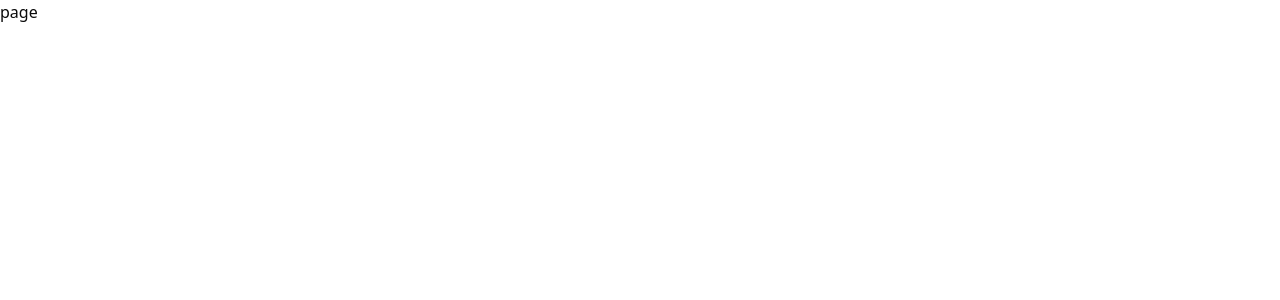
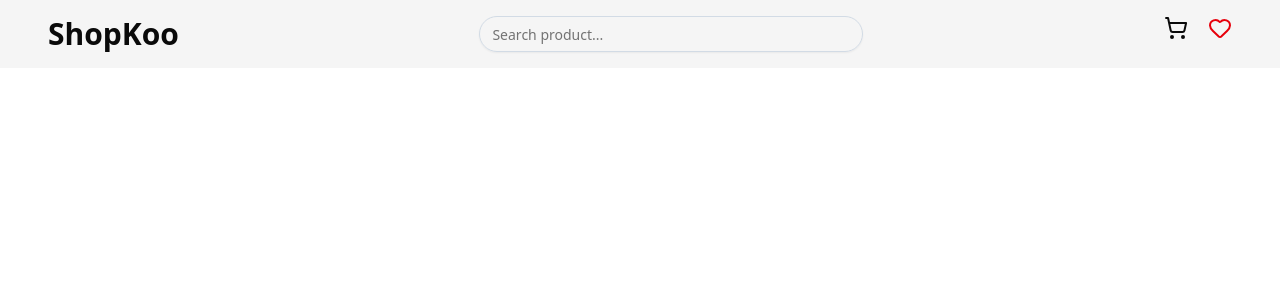
Before and after one commit to aposte7/shop, a Next.js app: page / in a window 1280 px wide. Shown: the top 300 px of the page. Built offline with nearby package versions, Linux system fonts and the light colour scheme.

Commit message:
implement layout component with search input, and navigation links

```diff
--- a/src/app/(site)/layout.tsx
+++ b/src/app/(site)/layout.tsx
@@ -1,6 +1,31 @@
+import { Input } from '@/components/ui/input';
+import { Heart, ShoppingCart } from 'lucide-react';
+import Link from 'next/link';
 import { ReactNode } from 'react';
 function layout({ children }: { children: ReactNode }) {
-	return <div>{children}</div>;
+	return (
+		<header className="flex px-12 py-4 bg-secondary justify-between">
+			<div className="text-3xl font-bold">
+				<Link href="/">ShopKoo</Link>
+			</div>
+			<Input
+				placeholder="Search product..."
+				className="max-w-96 rounded-full border-slate-300/80"
+				type="text"
+			/>
+			<div className="flex gap-5">
+				<Link href="chart">
+					<ShoppingCart />
+				</Link>
+				<Link href="favorites">
+					<Heart
+						className="text-red-600"
+						// fill="currentColor"
+					/>
+				</Link>
+			</div>
+		</header>
+	);
 }
 
 export default layout;
--- /dev/null
+++ b/src/components/ui/input.tsx
@@ -0,0 +1,21 @@
+import * as React from "react"
+
+import { cn } from "@/lib/utils"
+
+function Input({ className, type, ...props }: React.ComponentProps<"input">) {
+  return (
+    <input
+      type={type}
+      data-slot="input"
+      className={cn(
+        "file:text-foreground placeholder:text-muted-foreground selection:bg-primary selection:text-primary-foreground dark:bg-input/30 border-input h-9 w-full min-w-0 rounded-md border bg-transparent px-3 py-1 text-base shadow-xs transition-[color,box-shadow] outline-none file:inline-flex file:h-7 file:border-0 file:bg-transparent file:text-sm file:font-medium disabled:pointer-events-none disabled:cursor-not-allowed disabled:opacity-50 md:text-sm",
+        "focus-visible:border-ring focus-visible:ring-ring/50 focus-visible:ring-[3px]",
+        "aria-invalid:ring-destructive/20 dark:aria-invalid:ring-destructive/40 aria-invalid:border-destructive",
+        className
+      )}
+      {...props}
+    />
+  )
+}
+
+export { Input }
```
